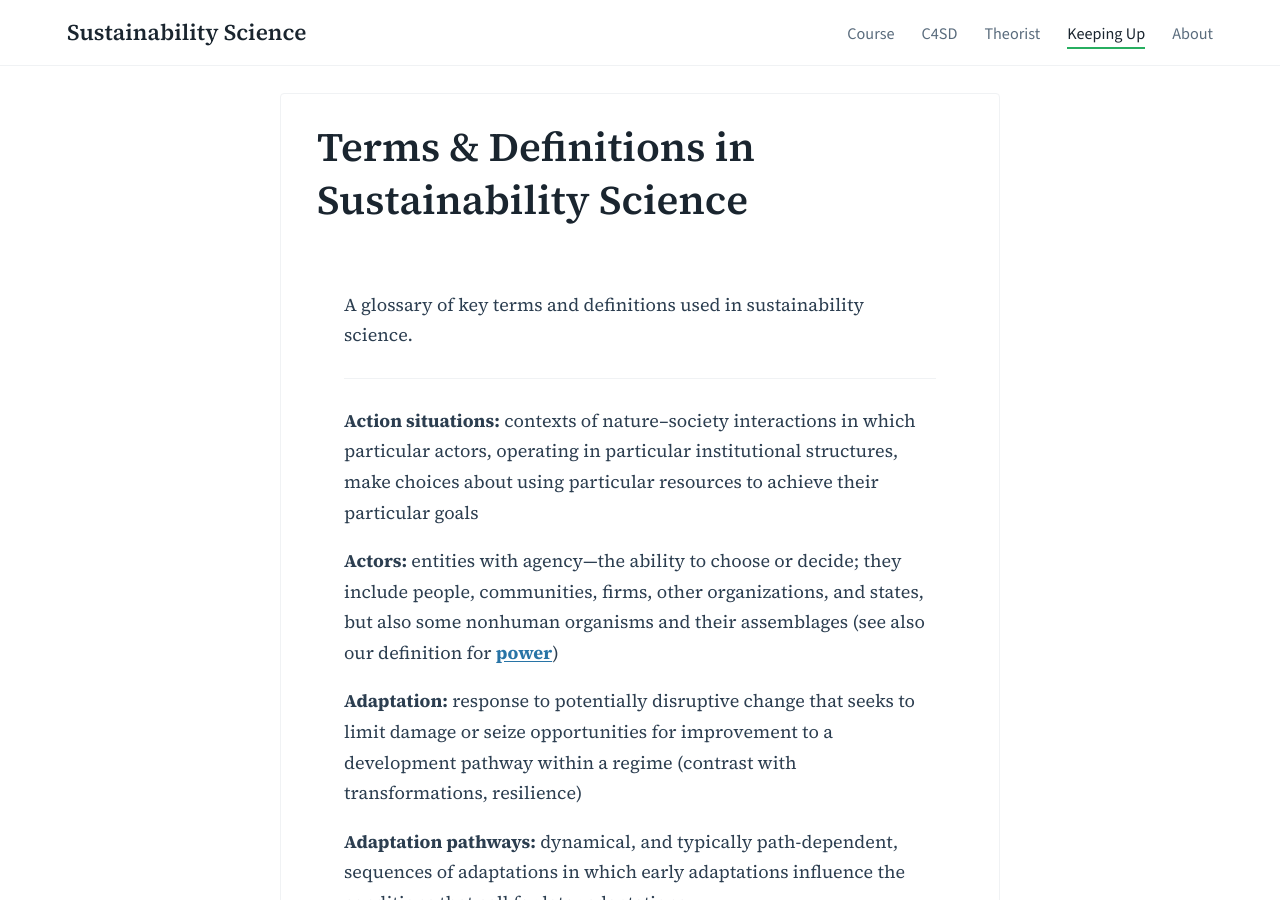
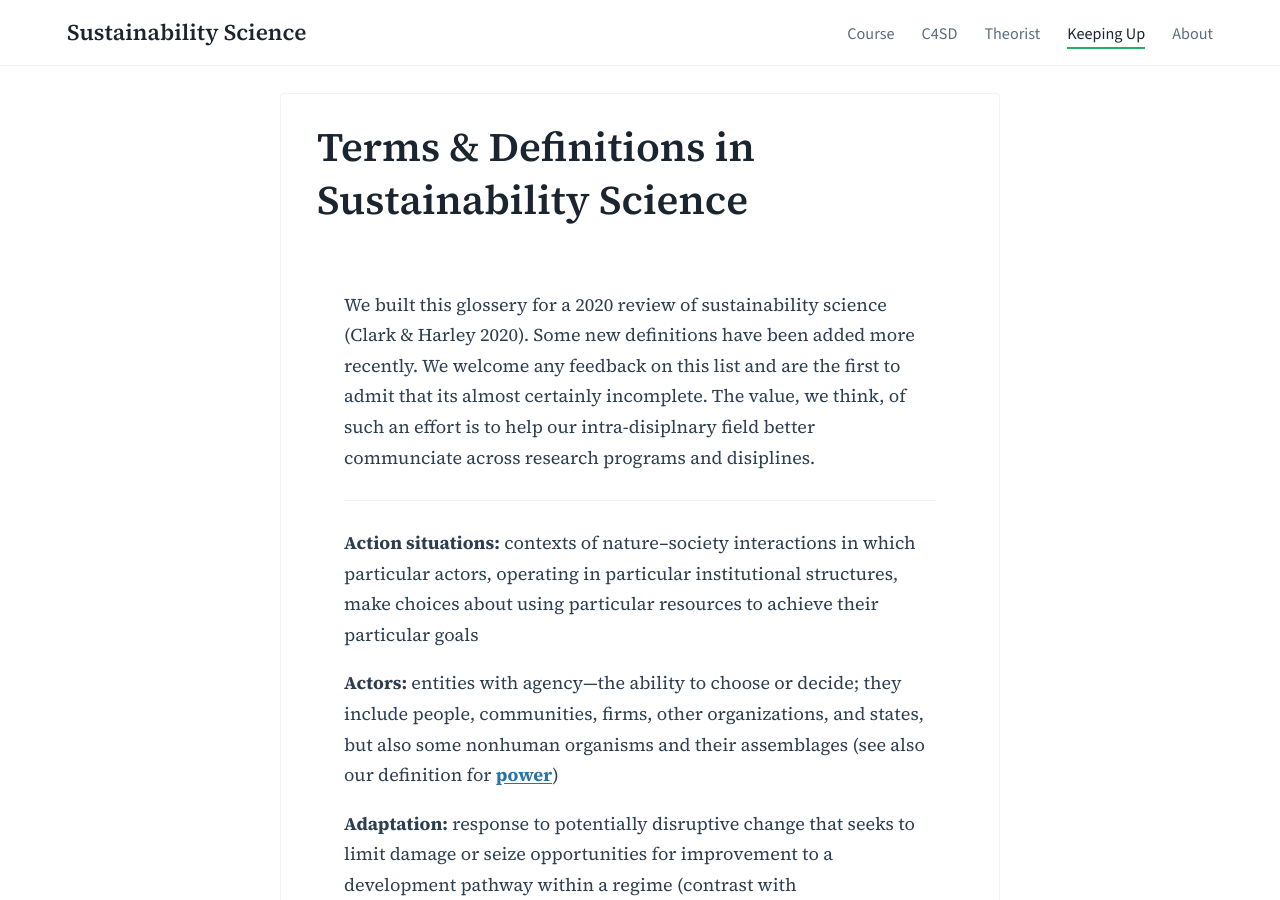
Before and after one commit to agharley/sustsci, a Jekyll site: the page built from keeping-up/terms.md, in a window 1280 px wide and 900 px high. Built offline with Jekyll 4.4.1, drawn with Linux system fonts in a browser that asks for light colours.

Commit message:
Update terms.md

```diff
--- a/keeping-up/terms.md
+++ b/keeping-up/terms.md
@@ -6,7 +6,7 @@ keywords: sustainability science glossary, sustainability science definitions, c
 permalink: /keeping-up/terms/
 ---
 
-A glossary of key terms and definitions used in sustainability science.
+We built this glossery for a 2020 review of sustainability science (Clark & Harley 2020). Some new definitions have been added more recently. We welcome any feedback on this list and are the first to admit that its almost certainly incomplete. The value, we think, of such an effort is to help our intra-disiplnary field better communciate across research programs and disiplines.
 
 ---
 
```
